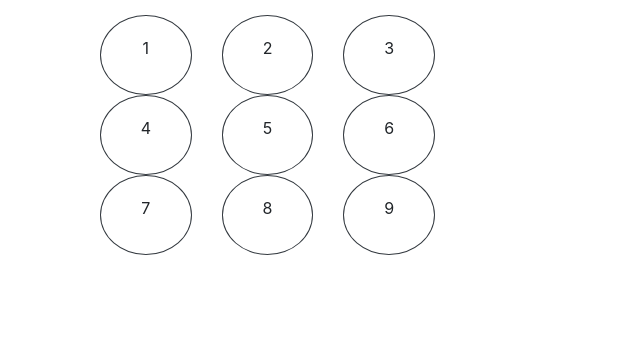
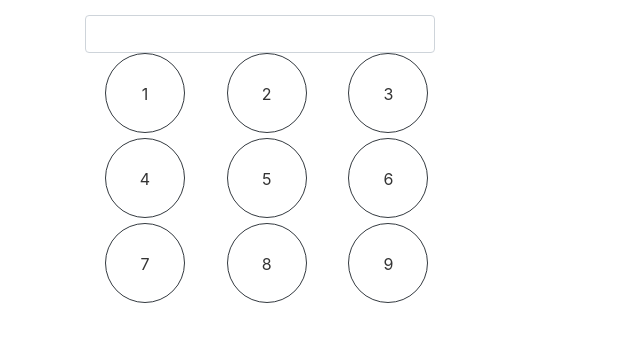
Before and after one commit to chilliyo/VirtualPhonePadPractice, a plain HTML site: page index.html in a window 1280 px wide. Shown: the whole page, without its empty margins (0-640 px from the left). Drawn offline with nearby package versions, Linux system fonts and the light colour scheme.

Commit message:
added script

```diff
--- a/index.html
+++ b/index.html
@@ -3,6 +3,7 @@
 <head>
     <meta charset="UTF-8">
     <title>Virtual Phone Pad</title>
+    <script src="script.js"></script>
     <link rel="stylesheet" href="stylesheet.css">
     <link rel="stylesheet" href="https://maxcdn.bootstrapcdn.com/bootstrap/4.0.0-beta.2/css/bootstrap.min.css" integrity="sha384-PsH8R72JQ3SOdhVi3uxftmaW6Vc51MKb0q5P2rRUpPvrszuE4W1povHYgTpBfshb" crossorigin="anonymous">
 </head>
@@ -10,24 +11,25 @@
     <div class="container">
         <div class="row">
             <div class="col-md-4 col-md-offset-4 phone">
+                <input type="tel" name="name" id="telNumber" class="form-control tel" value="" />
                 <div class="num-pad">
                     <div class="row">
                         <div class="col">
-                            <div class="border border-dark num rounded-circle">
+                            <div class="border border-dark num rounded-circle _span">
                                 <div class ="txt">
                                     1
                                 </div>
                             </div>
                         </div>
                         <div class="col">
-                            <div class="border border-dark num rounded-circle">
+                            <div class="border border-dark num rounded-circle _span">
                                 <div class ="txt">
                                     2
                                 </div>
                             </div>
                         </div>
                         <div class="col">
-                            <div class="border border-dark num rounded-circle">
+                            <div class="border border-dark num rounded-circle _span">
                                 <div class ="txt">
                                     3
                                 </div>
@@ -36,21 +38,21 @@
                     </div>
                     <div class="row">
                         <div class="col">
-                            <div class="border border-dark num rounded-circle">
+                            <div class="border border-dark num rounded-circle _span">
                                 <div class ="txt">
                                     4
                                 </div>
                             </div>
                         </div>
                         <div class="col">
-                            <div class="border border-dark num rounded-circle">
+                            <div class="border border-dark num rounded-circle _span">
                                 <div class ="txt">
                                     5
                                 </div>
                             </div>
                         </div>
                         <div class="col">
-                            <div class="border border-dark num rounded-circle">
+                            <div class="border border-dark num rounded-circle _span">
                                 <div class ="txt">
                                     6
                                 </div>
@@ -59,21 +61,21 @@
                     </div>
                     <div class="row">
                         <div class="col">
-                            <div class="border border-dark num rounded-circle">
+                            <div class="border border-dark num rounded-circle _span">
                                 <div class ="txt">
                                     7
                                 </div>
                             </div>
                         </div>
                         <div class="col">
-                            <div class="border border-dark num rounded-circle">
+                            <div class="border border-dark num rounded-circle _span">
                                 <div class ="txt">
                                     8
                                 </div>
                             </div>
                         </div>
                         <div class="col">
-                            <div class="border border-dark num rounded-circle">
+                            <div class="border border-dark num rounded-circle _span">
                                 <div class ="txt">
                                     9
                                 </div>
--- /dev/null
+++ b/script.js
@@ -0,0 +1,10 @@
+$(document).ready(function () {
+
+    $('.num').click(function () {
+        var num = $(this);
+        var text = $.trim(num.find('.txt').clone().children().remove().end().text());
+        var telNumber = $('#telNumber');
+        $(telNumber).val(telNumber.val() + text);
+    });
+
+});
--- a/stylesheet.css
+++ b/stylesheet.css
@@ -11,9 +11,18 @@
 .num
 {
     height: 80px;
+    background-color: #fff;
+    color: #333;
+    cursor: pointer;
 }
 .txt
 {
     text-align: center;
-    margin-top: 20px;
+    margin-top: 28px;
 }
+._span
+{
+    width: 80px;
+    float: left;
+    margin: 0 3px 5px 5px;
+}
```
